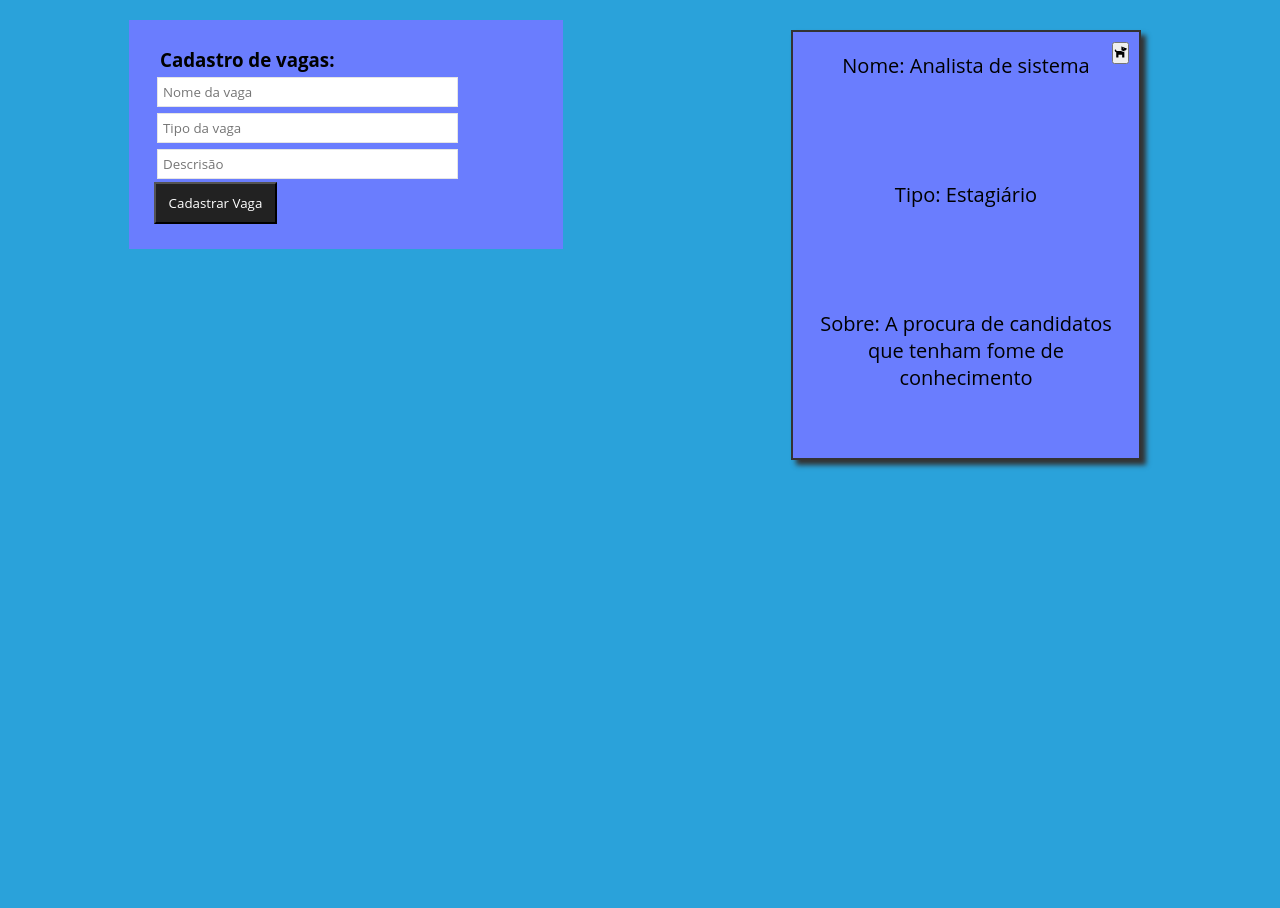
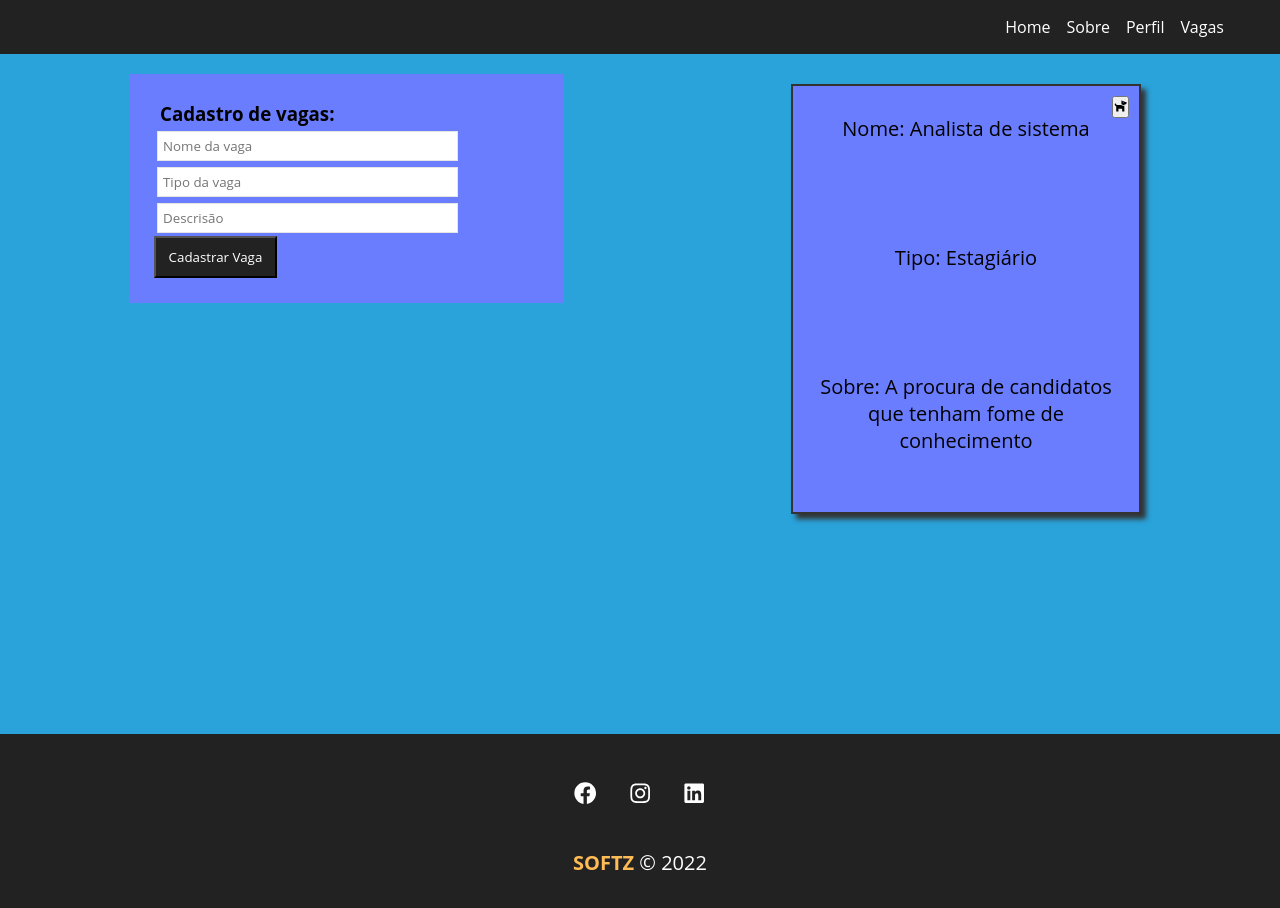
Before and after one commit to 1TDSS-MDC/sprint-responsive-web, a React (Create React App) app in the folder sprint3/sprint3/: page /add in a window 1280 px wide. Shown: the top 908 px of the page. Before the commit the page ends 800 px from the top, so only its background shows below. Built offline with nearby package versions, Linux system fonts and the light colour scheme; a web font is replaced by a local one.

Commit message:
Adequaçoes e implementaçoes nas páginas

```diff
--- a/sprint3/sprint3/src/App.jsx
+++ b/sprint3/sprint3/src/App.jsx
@@ -7,7 +7,7 @@ import Perfil from "./components/pages/Perfil"
 import Vagas from "./components/pages/Vagas/PageVagas"
 import Login from "./components/pages/Login"
 import Register from "./components/pages/Register"
-import AddVaga from "./components/pages/addVagas/AddLista"
+import AddVagas from "./components/pages/Adicionar/Add"
 
 
 
@@ -34,7 +34,7 @@ export default function App(){
                     <Route path="/register" element={<Register />} />
                 </Routes>
                 <Routes>
-                    <Route path="/add" element={<AddVaga />} />
+                    <Route path="/add" element={<AddVagas/>} />
                 </Routes>
         </Router>
     )
--- a/sprint3/sprint3/src/components/Style/Styled.js
+++ b/sprint3/sprint3/src/components/Style/Styled.js
@@ -32,3 +32,13 @@ export const DivForm = styled.div`
     form textarea{height:110px;}
     form button{padding:10px; background: #222; color:#fff; width:40%;}
     h3{margin-left: 4px; padding:2px}`
+
+export const Img = styled.img`
+    width: 38%;
+    height: 48%;
+    background-color: transparent;
+    padding: 15px;
+    position: absolute;
+    bottom: 20%;
+    right: 32%;
+    `
--- a/sprint3/sprint3/src/components/layout/Footer.jsx
+++ b/sprint3/sprint3/src/components/layout/Footer.jsx
@@ -18,7 +18,7 @@ export default function Footer(){
                 </li>
             </ul>
            <p className={styles.copy_right}>
-            <span>MDC</span> &copy; 2022
+            <span>SOFTZ</span> &copy; 2022
             </p>
         </footer>
     )
--- a/sprint3/sprint3/src/components/pages/addVagas/Add.jsx
+++ b/sprint3/sprint3/src/components/pages/Adicionar/Add.jsx
@@ -1,8 +1,8 @@
-import AddVaga from "./AddLista";
 import Navbar from "../../layout/Navbar"
 import Footer from "../../layout/Footer"
+import AddVaga from "./AddLista";
 
-export default function Home() {
+export default function AddVagas() {
     return(
         <>
         <Navbar/>
--- a/sprint3/sprint3/src/components/pages/Home/ListaVagas.jsx
+++ b/sprint3/sprint3/src/components/pages/Home/ListaVagas.jsx
@@ -1,7 +1,6 @@
 import React, { useState } from 'react'
 import { DivLista } from '../../Style/Styled'
 import Vaga from './Vaga'
-import FormVagas from './FormVaga'
 
 export default function ListaDeVagas() {
 
@@ -11,14 +10,24 @@ export default function ListaDeVagas() {
         sobre:'A procura de candidatos que tenham fome de conhecimento'
     },
     {
-        nome:'Full Stack Dev',
-        tipo:'junior',
-        sobre:'A procura de candidatos que tenham fome de conhecimento'
+        nome:'Scrum Master',
+        tipo:'Experiente',
+        sobre:'A procura de um Scrum Master que possua facilidade em gerir equipes'
     },
     {
         nome:'Front end dev',
         tipo:'Estagiário',
         sobre:'A procura de candidatos que tenham fome de conhecimento'
+    },
+    {
+        nome:'Java Developer',
+        tipo:'Senior',
+        sobre:'Requesitos: 3 ano de experiencia em desenvolvimento java'
+    },
+    {
+        nome:'Full Stack Dev',
+        tipo:'junior',
+        sobre:'A procura de candidatos capacitados, que suporte a demanda da empresa'
     },
 
 ])
--- a/sprint3/sprint3/src/components/pages/Pages.css
+++ b/sprint3/sprint3/src/components/pages/Pages.css
@@ -2,6 +2,7 @@ p{
     text-align: center;
     text-size-adjust: 18px;
     margin-bottom: 30%;
+    margin-top: 3%;
     font-size: 20px;
 }
 
@@ -14,3 +15,6 @@ p{
     margin-right: 0;
     font-weight: bold;
 }
+.img{
+    position: relative  123px 312;
+}
--- a/sprint3/sprint3/src/components/pages/Perfil.jsx
+++ b/sprint3/sprint3/src/components/pages/Perfil.jsx
@@ -12,6 +12,7 @@ export default function Perfil() {
         <Container customClass='minHeight'>
             <h1>Perfil: </h1>
             <p className={Pages.p}>Essa página é dedicada ao perfil do estágiario e nela vai conter as soft skills, hard skills, se há experiência (e sua descrição) e seu contato. É por aqui que a empresa (caso se interesse pelo candidato) vai entrar em contato com o mesmo.O candidato pode editar as informações dessa página, adicionando uma foto de perfil e colocando uma descrição de si.</p>
+
         </Container>
         <Footer/>
         </>
--- a/sprint3/sprint3/src/components/pages/Sobre.jsx
+++ b/sprint3/sprint3/src/components/pages/Sobre.jsx
@@ -3,6 +3,8 @@ import Pages from './Pages.css'
 import Container from "../layout/Container"
 import Navbar from "../layout/Navbar"
 import Footer from "../layout/Footer"
+import Logo from "../img/logo.png"
+import {Img} from "../Style/Styled"
 
 export default function Sobre() {
     return(
@@ -11,6 +13,7 @@ export default function Sobre() {
         <Container customClass='minHeight'>
             <h1 className={Pages.h}>Sobre:</h1>
             <p className={Pages.p}>Consideramos que a avaliação do candidato para um vaga de estágio, para do princípio relacionado as qualidades pessoais de gestão de problemas, relações interpessoais, espirito de trabalho em equipe, inteligência emocional e outras Softskills, já que não será cobrado experiencia na área por se tratar de um trabalho de adaptação. Diante disso nosso grupo Monstros do Challenge desenvolveu uma plataforma cujo o objetivo é auxiliar os postulantes na aprimoração e exposição de seus atributos individuais visando a descoberta e implementação de novos talentos no mercado corporativo.</p>
+            <Img src={Logo} alt="logo"/>
         </Container>
         <Footer/>
         </>
```
Also changed, not shown: sprint3/sprint3/src/components/img/logo.png (added), sprint3/sprint3/src/components/pages/Adicionar/AddLista.jsx (renamed from sprint3/sprint3/src/components/pages/addVagas/AddLista.jsx).
